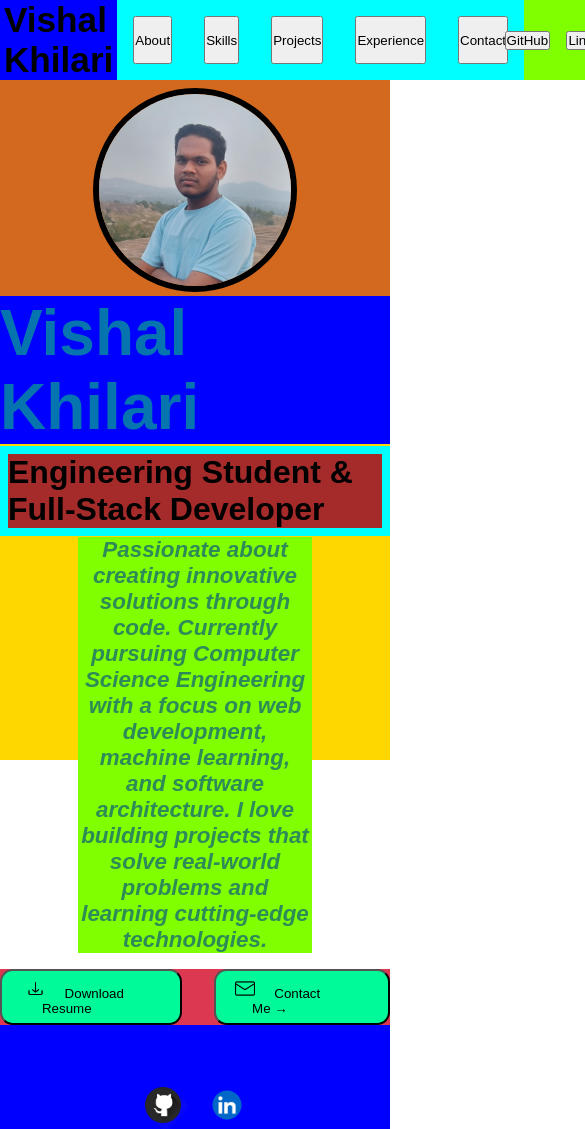
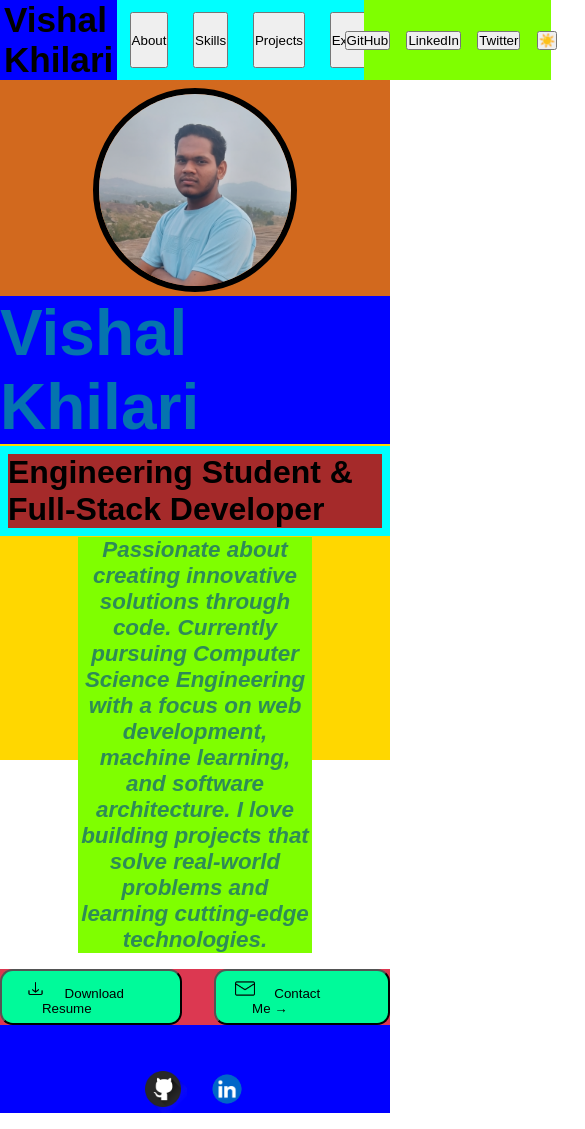
Before and after one commit to vishal-khilari/portfolio, a plain HTML site: page index.html in a window 390 px wide. Shown: the top 1129 px of the page, 585 px wide, since content can reach past the window. Drawn offline with Linux system fonts and the light colour scheme.

Commit message:
Minor changes for phone framework.

```diff
--- a/style.css
+++ b/style.css
@@ -11,7 +11,7 @@
 
 #navbar {
     background-color: rgb(253, 253, 7);
-    width: 100%;
+    /* width: 100%; */
     display: flex;
 }
 
@@ -40,7 +40,7 @@
 }
 
 .nbuttons {
-    margin: 1rem;
+    margin:5%;
 }
 
 #LINKS {
@@ -164,7 +164,7 @@
 
 .plimg{
     height: 3rem;
-    margin: 3.5rem 0.5rem 0rem 0.5rem;
+    margin: 2.5rem 0.5rem 0rem 0.5rem;
 
 }
 
```
Also changed, not shown: index.html (+1 -0 lines).
